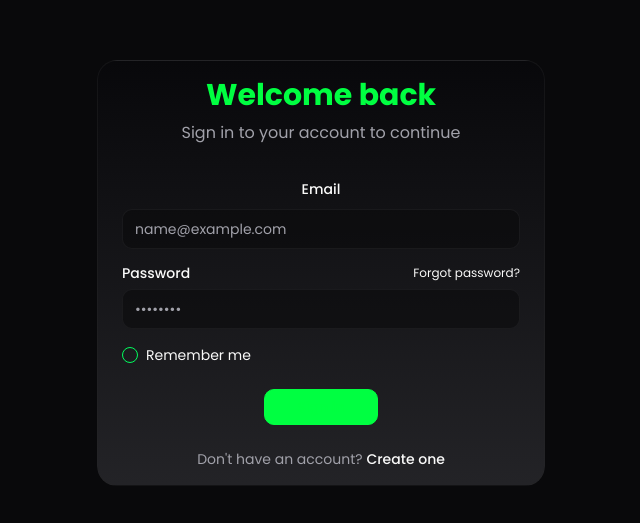
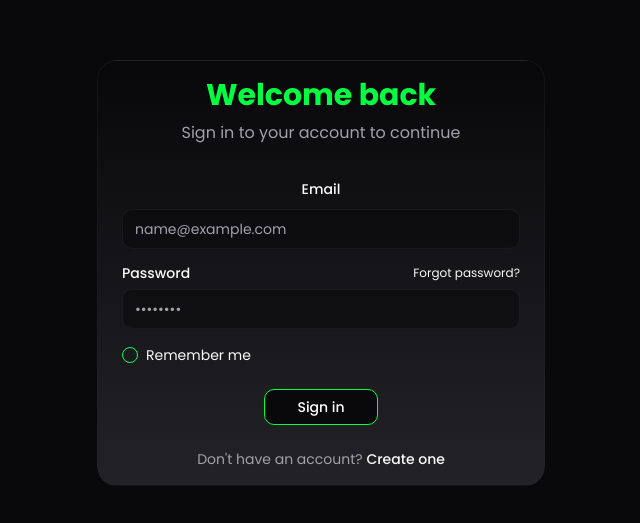
Before and after one commit to MQasim39/nexushunt, a React (Vite) app: page /login in a window 1280 px wide. Shown: the part 127-650 px from the top of the page, without its empty margins (319-959 px from the left). Built offline with nearby package versions, Linux system fonts and the light colour scheme.

Commit message:
Fix: Login button text color
The login button's text color was green before hovering, which is not visually appealing. This commit addresses this issue.

```diff
--- a/src/pages/Login.tsx
+++ b/src/pages/Login.tsx
@@ -116,8 +116,8 @@ const Login = () => {
             <div className="flex justify-center">
               <Button
                 type="submit"
-                variant="neon"
-                className="px-8 border border-neon text-neon hover:bg-neon/10"
+                variant="outline"
+                className="px-8 border border-neon text-white hover:bg-neon/10 hover:text-neon transition-colors"
                 disabled={isSubmitting || loading}
               >
                 {isSubmitting || loading ? "Signing in..." : "Sign in"}
```
